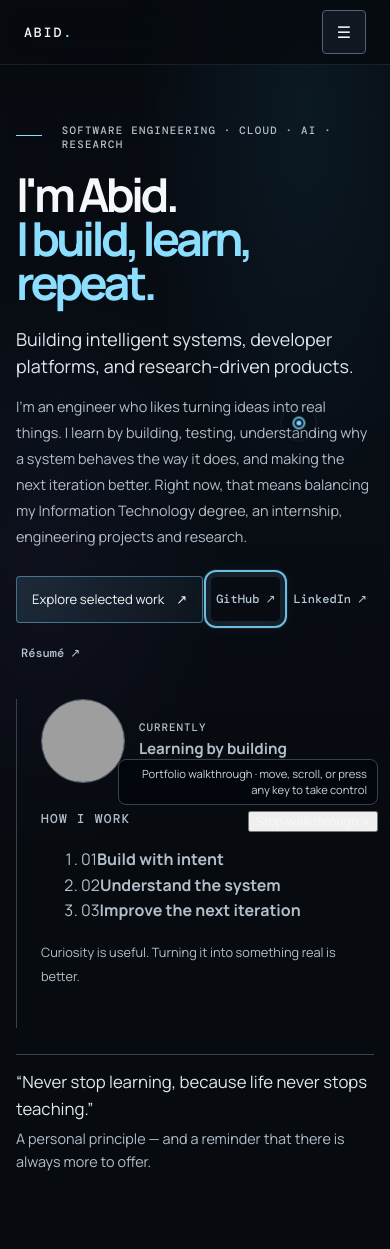
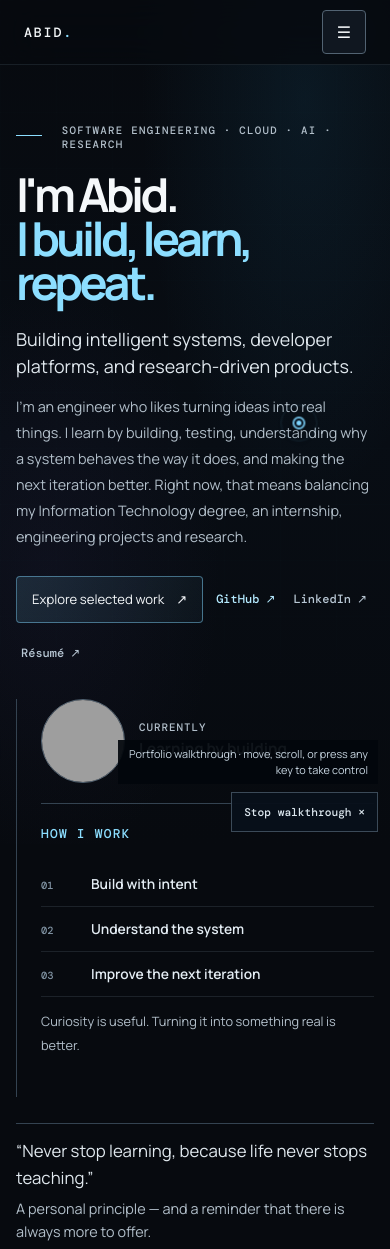
Before and after one commit to InfX2243/portfolio, a React (Vite) app: page / in a window 390 px wide. Shown: the top 1249 px of the page. Built offline with nearby package versions, Linux system fonts and the light colour scheme; grey boxes are pictures that could not be loaded.

Commit message:
Refine automated tour cursor and replace decorative hero artwork

```diff
--- a/src/styles.css
+++ b/src/styles.css
@@ -1836,7 +1836,7 @@ a:hover { text-decoration-thickness: .12em; }
 }
 
 
-/* Guided tour: opt-in, keyboard-operable, and always yields to manual input. */
+/* Automated walkthrough: restrained, cancellable, and kept outside the reading area. */
 .guided-tour {
   position: fixed;
   z-index: 40;
@@ -1845,61 +1845,39 @@ a:hover { text-decoration-thickness: .12em; }
   display: flex;
   flex-direction: column;
   align-items: flex-end;
-  gap: 6px;
-  max-width: calc(100vw - 32px);
-}
-.guided-tour-button {
-  display: inline-flex;
-  align-items: center;
-  justify-content: center;
-  gap: 10px;
-  min-height: 46px;
-  padding: 0 17px;
-  border: 1px solid rgba(125, 211, 252, .45);
-  border-radius: 999px;
-  background: rgba(8, 16, 27, .96);
-  color: #eef6ff;
-  box-shadow: 0 8px 28px rgba(0, 0, 0, .3);
-  font: 600 .85rem var(--mono);
-  cursor: pointer;
-  backdrop-filter: blur(14px);
-}
-.guided-tour-button:hover,
-.guided-tour-button:focus-visible {
-  border-color: var(--cyan);
-  background: #102235;
-}
-.guided-tour-button:focus-visible {
-  outline: 3px solid var(--cyan);
-  outline-offset: 3px;
-}
-.guided-tour-button.is-playing { border-color: var(--violet); }
-.guided-tour-indicator { color: var(--cyan); font-size: .78rem; }
-.guided-tour-button.is-playing .guided-tour-indicator { color: #c4b5fd; }
+  gap: 8px;
+  max-width: min(340px, calc(100vw - 32px));
+}
 .guided-tour-hint {
-  max-width: 300px;
+  max-width: 320px;
   padding: 6px 10px;
-  border: 1px solid var(--line);
-  border-radius: 8px;
   background: rgba(3, 7, 13, .92);
   color: #c8d6e2;
-  font-size: .7rem;
+  font-size: .68rem;
   line-height: 1.45;
   text-align: right;
 }
+.guided-tour-stop {
+  min-height: 40px;
+  padding: 0 12px;
+  border: 1px solid rgba(155,184,207,.35);
+  background: rgba(8,16,27,.96);
+  color: #dce7ee;
+  font: 500 .7rem var(--mono);
+  cursor: pointer;
+}
+.guided-tour-stop:hover,
+.guided-tour-stop:focus-visible { color: #fff; border-color: var(--cyan); }
+.guided-tour-stop:focus-visible { outline: 2px solid var(--cyan); outline-offset: 3px; }
 @media (max-width: 600px) {
   .guided-tour { right: 12px; bottom: 12px; }
   .guided-tour-hint { max-width: min(260px, calc(100vw - 24px)); }
 }
-@media (prefers-reduced-motion: reduce) {
-  .guided-tour-button { scroll-behavior: auto; }
-}
 @media (forced-colors: active) {
-  .guided-tour-button, .guided-tour-hint { border: 1px solid ButtonText; }
-}
-
-
-/* Guided-tour spotlight and decorative cursor: visual only, never steals input. */
+  .guided-tour-stop { border: 1px solid ButtonText; }
+}
+
+/* The decorative cursor stays beside the target and never intercepts pointer input. */
 .guided-tour-cursor {
   position: fixed;
   z-index: 100;
@@ -1909,7 +1887,7 @@ a:hover { text-decoration-thickness: .12em; }
   height: 1px;
   pointer-events: none;
   will-change: transform;
-  filter: drop-shadow(0 2px 5px rgba(0, 0, 0, .4));
+  filter: drop-shadow(0 2px 5px rgba(0,0,0,.4));
 }
 .guided-tour-cursor-dot {
   position: absolute;
@@ -1920,7 +1898,7 @@ a:hover { text-decoration-thickness: .12em; }
   border: 2px solid #07111c;
   border-radius: 50%;
   background: #7dd3fc;
-  box-shadow: 0 0 0 2px rgba(125, 211, 252, .85);
+  box-shadow: 0 0 0 2px rgba(125,211,252,.85);
 }
 .guided-tour-cursor-ring {
   position: absolute;
@@ -1928,25 +1906,53 @@ a:hover { text-decoration-thickness: .12em; }
   left: -14px;
   width: 29px;
   height: 29px;
-  border: 1px solid rgba(125, 211, 252, .9);
+  border: 1px solid rgba(125,211,252,.9);
   border-radius: 50%;
   animation: guided-tour-cursor-pulse 1.5s ease-out infinite;
 }
-.guided-tour-highlight {
-  outline: 2px solid rgba(125, 211, 252, .88) !important;
-  outline-offset: 5px;
-  border-radius: 5px;
-  box-shadow: 0 0 0 8px rgba(125, 211, 252, .08), 0 0 24px rgba(125, 211, 252, .1) !important;
-}
+/* No outline, border, or box shadow is added to the content being discussed. */
+.guided-tour-highlight:is(h1, h2, h3, a, button) { color: #b5eaff !important; }
 @keyframes guided-tour-cursor-pulse {
   0% { opacity: .85; transform: scale(.78); }
   75%, 100% { opacity: 0; transform: scale(1.35); }
 }
 @media (prefers-reduced-motion: reduce) {
   .guided-tour-cursor-ring { animation: none; }
-  .guided-tour-highlight { box-shadow: none !important; }
+  .guided-tour-stop { transition: none; }
 }
 @media (forced-colors: active) {
-  .guided-tour-highlight { outline: 2px solid Highlight !important; }
   .guided-tour-cursor-dot, .guided-tour-cursor-ring { border-color: CanvasText; }
 }
+
+/* A quiet, typographic replacement for the decorative atom/orbit artwork. */
+.home-focus-note {
+  width: min(100%, 390px);
+  margin-top: 22px;
+  padding-top: 18px;
+  border-top: 1px solid var(--line);
+}
+.home-focus-note > .mono-label { margin: 0 0 16px; color: var(--cyan); }
+.home-focus-note ol {
+  display: grid;
+  gap: 0;
+  margin: 0;
+  padding: 0;
+  list-style: none;
+}
+.home-focus-note li {
+  display: grid;
+  grid-template-columns: 38px minmax(0,1fr);
+  gap: 12px;
+  align-items: baseline;
+  padding: 12px 0;
+  border-bottom: 1px solid rgba(155,184,207,.14);
+}
+.home-focus-note li span { color: #8295a5; font: 500 .65rem var(--mono); }
+.home-focus-note li strong { color: #e4edf4; font-size: .86rem; font-weight: 600; line-height: 1.45; }
+.home-focus-caption { margin: 14px 0 0; color: var(--muted); font-size: .76rem; line-height: 1.65; }
+@media (max-width: 760px) {
+  .home-focus-note { width: 100%; margin-top: 8px; }
+}
+@media (prefers-reduced-motion: reduce) {
+  .guided-tour-cursor-ring { animation: none; }
+}
```
